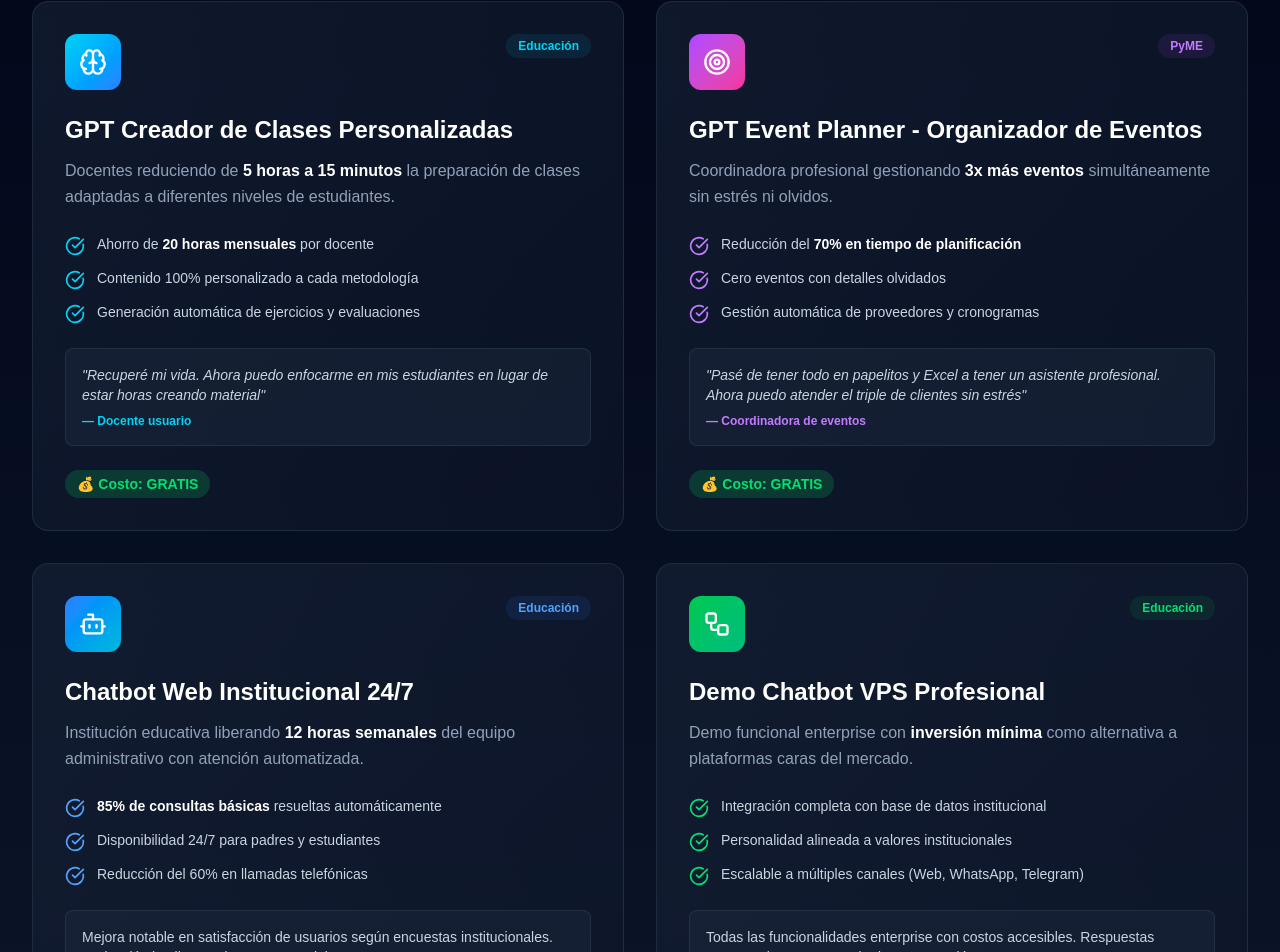
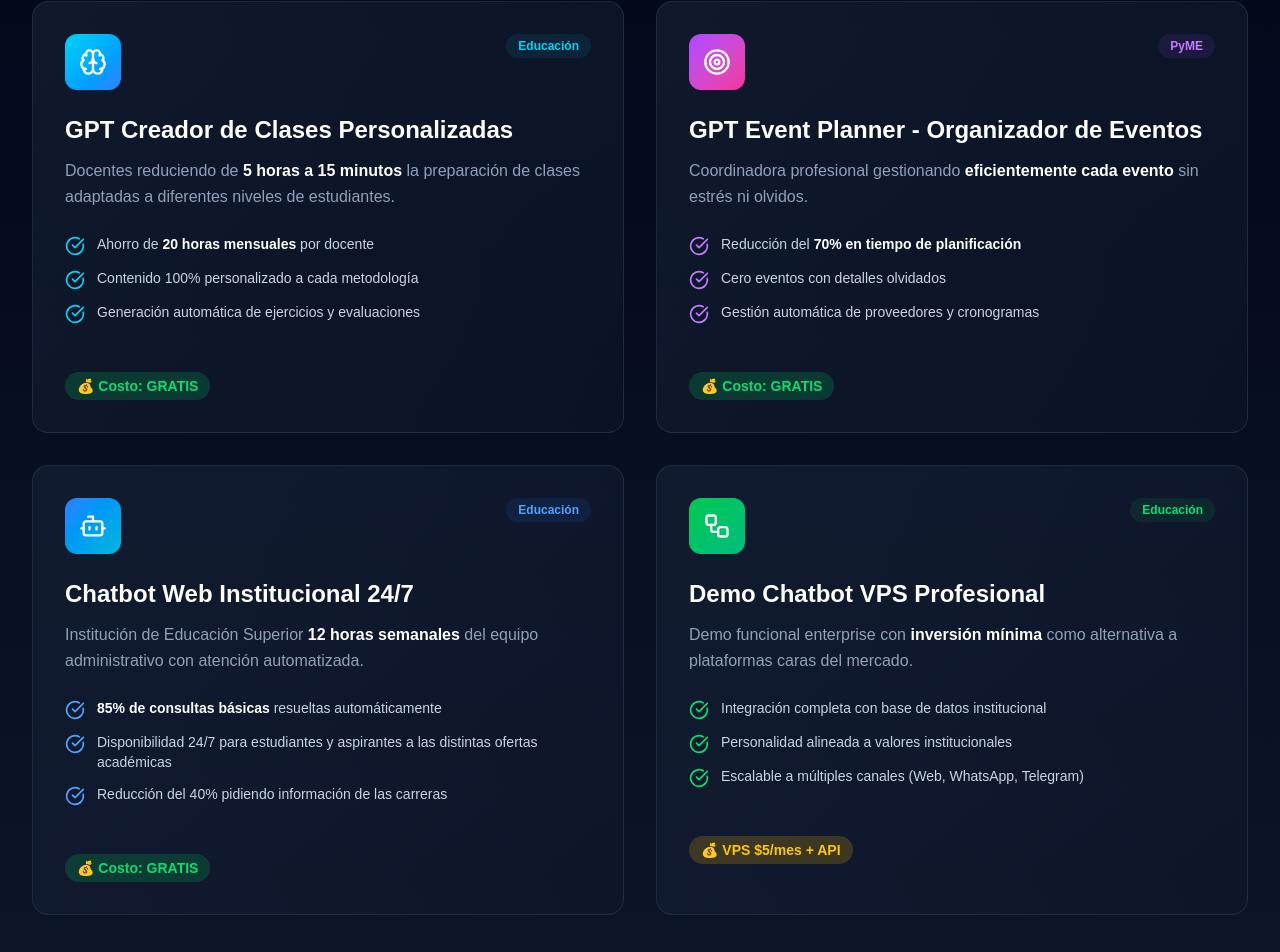
Before and after one commit to neuraniaonline/landingPage, a Next.js app: page / in a window 1280 px wide. Shown: the part 3522-4474 px from the top of the page. Built offline with nearby package versions, Linux system fonts and the light colour scheme.

Commit message:
24-02- se deja comentado los testimonios

```diff
--- a/app/page.tsx
+++ b/app/page.tsx
@@ -403,12 +403,12 @@ export default function NeuraníaLanding() {
                   </div>
                 </div>
 
-                <div className="bg-slate-800/50 rounded-lg p-4 border border-slate-700/50">
+                {/*<div className="bg-slate-800/50 rounded-lg p-4 border border-slate-700/50">
                   <p className="text-slate-300 text-sm italic">
                     "Recuperé mi vida. Ahora puedo enfocarme en mis estudiantes en lugar de estar horas creando material"
                   </p>
                   <p className="text-cyan-400 text-xs mt-2 font-semibold">— Docente usuario</p>
-                </div>
+                </div>*/}
 
                 <div className="mt-6 inline-flex items-center text-cyan-400 text-sm font-semibold">
                   <span className="px-3 py-1 bg-green-500/20 text-green-400 rounded-full">
@@ -437,7 +437,7 @@ export default function NeuraníaLanding() {
                 </h3>
 
                 <p className="text-slate-400 mb-6 leading-relaxed">
-                  Coordinadora profesional gestionando <strong className="text-white">3x más eventos</strong> simultáneamente sin estrés ni olvidos.
+                  Coordinadora profesional gestionando <strong className="text-white">eficientemente cada evento</strong> sin estrés ni olvidos.
                 </p>
 
                 <div className="space-y-3 mb-6">
@@ -455,12 +455,12 @@ export default function NeuraníaLanding() {
                   </div>
                 </div>
 
-                <div className="bg-slate-800/50 rounded-lg p-4 border border-slate-700/50">
+                {/*<div className="bg-slate-800/50 rounded-lg p-4 border border-slate-700/50">
                   <p className="text-slate-300 text-sm italic">
                     "Pasé de tener todo en papelitos y Excel a tener un asistente profesional. Ahora puedo atender el triple de clientes sin estrés"
                   </p>
                   <p className="text-purple-400 text-xs mt-2 font-semibold">— Coordinadora de eventos</p>
-                </div>
+                </div>*/}
 
                 <div className="mt-6 inline-flex items-center text-purple-400 text-sm font-semibold">
                   <span className="px-3 py-1 bg-green-500/20 text-green-400 rounded-full">
@@ -489,7 +489,7 @@ export default function NeuraníaLanding() {
                 </h3>
 
                 <p className="text-slate-400 mb-6 leading-relaxed">
-                  Institución educativa liberando <strong className="text-white">12 horas semanales</strong> del equipo administrativo con atención automatizada.
+                  Institución de Educación Superior <strong className="text-white">12 horas semanales</strong> del equipo administrativo con atención automatizada.
                 </p>
 
                 <div className="space-y-3 mb-6">
@@ -499,19 +499,19 @@ export default function NeuraníaLanding() {
                   </div>
                   <div className="flex items-start space-x-3">
                     <CheckCircle className="w-5 h-5 text-blue-400 flex-shrink-0 mt-0.5" />
-                    <span className="text-slate-300 text-sm">Disponibilidad 24/7 para padres y estudiantes</span>
+                    <span className="text-slate-300 text-sm">Disponibilidad 24/7 para estudiantes y aspirantes a las distintas ofertas académicas</span>
                   </div>
                   <div className="flex items-start space-x-3">
                     <CheckCircle className="w-5 h-5 text-blue-400 flex-shrink-0 mt-0.5" />
-                    <span className="text-slate-300 text-sm">Reducción del 60% en llamadas telefónicas</span>
+                    <span className="text-slate-300 text-sm">Reducción del 40% pidiendo información de las carreras</span>
                   </div>
                 </div>
 
-                <div className="bg-slate-800/50 rounded-lg p-4 border border-slate-700/50">
+                {/*<div className="bg-slate-800/50 rounded-lg p-4 border border-slate-700/50">
                   <p className="text-slate-300 text-sm">
                     Mejora notable en satisfacción de usuarios según encuestas institucionales. Derivación inteligente de casos complejos.
                   </p>
-                </div>
+                </div>*/}
 
                 <div className="mt-6 inline-flex items-center text-blue-400 text-sm font-semibold">
                   <span className="px-3 py-1 bg-green-500/20 text-green-400 rounded-full">
@@ -558,11 +558,11 @@ export default function NeuraníaLanding() {
                   </div>
                 </div>
 
-                <div className="bg-slate-800/50 rounded-lg p-4 border border-slate-700/50">
+                {/*<div className="bg-slate-800/50 rounded-lg p-4 border border-slate-700/50">
                   <p className="text-slate-300 text-sm">
                     Todas las funcionalidades enterprise con costos accesibles. Respuestas contextuales con memoria de conversación.
                   </p>
-                </div>
+                </div>*/}
 
                 <div className="mt-6 inline-flex items-center text-green-400 text-sm font-semibold">
                   <span className="px-3 py-1 bg-yellow-500/20 text-yellow-400 rounded-full">
```
